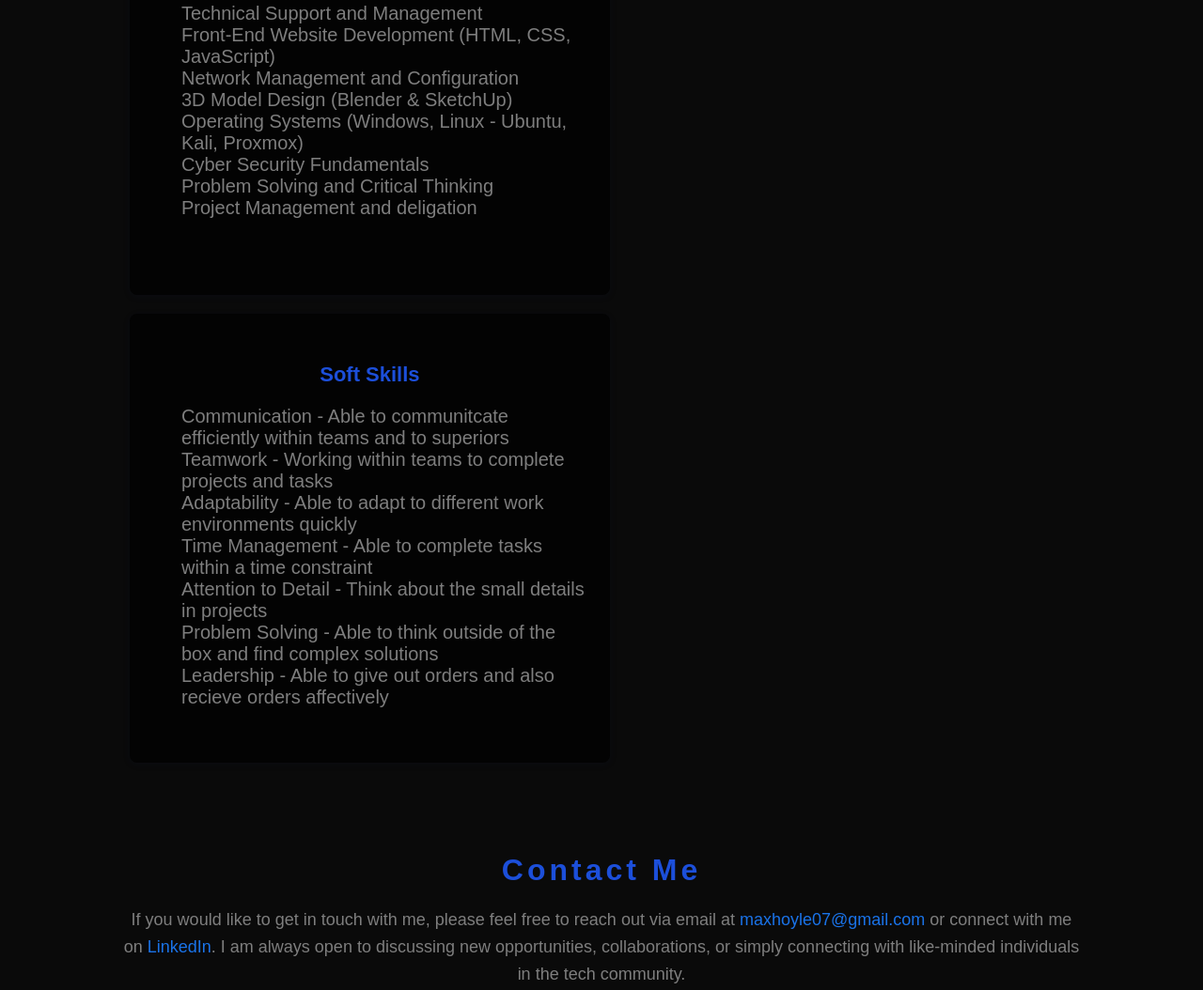
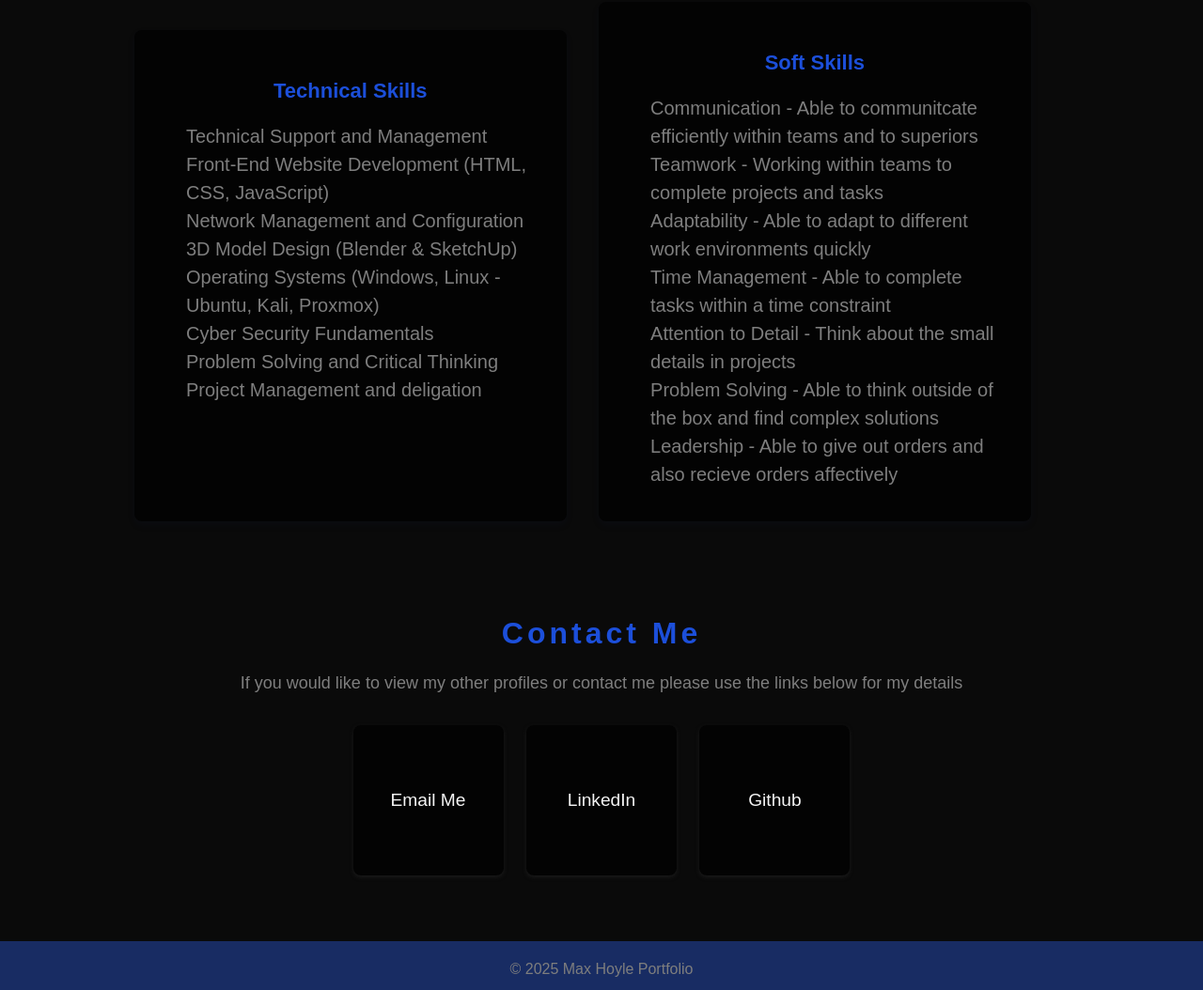
Before and after one commit to MaxHoyle07/Portfilio, a plain HTML site: page Public/index.html in a window 1280 px wide. Shown: the part 2886-3940 px from the top of the page at 94% size. Drawn offline with Linux system fonts and the light colour scheme.

Commit message:
new interactivity

```diff
--- a/Public/index.html
+++ b/Public/index.html
@@ -64,13 +64,15 @@
                     <h3>3D Model Designer</h3>
                     <h4>Cruck Tent LDT | Westhay, Somerset | Feb 2025 - May 2025</h4>
                     <p>At Cruck Tent I created 3D models using blender and SketchUp of their products which were shown to customers to demonstrate what their products look like before they purchase them. In this position I was given detailed drawings of the structures which were being supplied to the clients and was tasked with creating a to scale 3D Model and scene for the client to view before completing their purchase. This was only done with high end clients who wanted to see how each Tent would look in the space provided and what materials they wanted. </p>
-                </li>
+                </li><br>
+                <hr class="header-divider2">
                 <!--Experience at Brookeside Primary School-->
                 <li>
                     <h3>IT Teaching Assistant</h3>
                     <h4>Brookeside Primary School | Street, Somerset | May 2025 - Present</h4>
                     <p>As my industry placement for college, I helped teach year 5 students at brookside primary school during their Computing lessons. We made simple electronic circuits, and we have been learning about databases. In this position we would attend the lessons on a tuesday after lunch with two classes one after another where we would support the teacher with the tasks for that lesson, we were making very simple electronic circits and helping the year 5's to assemble and learn how they functioned.</p>
-                </li>
+                </li><br>
+                <hr class="header-divider2">
                 <!--Experience at Strode College-->
                 <li>
                     <h3>IT Technician</h3>
@@ -93,7 +95,7 @@
                 <li>Cyber Security Fundamentals</li>
                 <li>Problem Solving and Critical Thinking</li>
                 <li>Project Management and deligation</li>
-                <br><br>
+                <br><br><br>
             </ul>
             </div>
             <div class="skillblock">
@@ -106,14 +108,18 @@
                 <li>Attention to Detail - Think about the small details in projects</li>
                 <li>Problem Solving - Able to think outside of the box and find complex solutions</li>
                 <li>Leadership - Able to give out orders and also recieve orders affectively</li>
-                <br>
             </ul>
             </div>
         </section>
         <!--Contact Details: This is to give people a way to contact me-->
         <section id="contact">
             <h2>Contact Me</h2>
-            <p>If you would like to get in touch with me, please feel free to reach out via email at <a class="weblink2" href="mailto:maxhoyle07@gmail.com">maxhoyle07@gmail.com</a> or connect with me on <a class="weblink2" href="https://www.linkedin.com/in/max-hoyle-123456789/" target="_blank">LinkedIn</a>. I am always open to discussing new opportunities, collaborations, or simply connecting with like-minded individuals in the tech community.</p>
+            <p>If you would like to view my other profiles or contact me please use the links below for my details</p>
+            <div class="btn-container2">
+                <button class="btn2" onclick="window.location.href='mailto:maxhoyle07@gmail.com'">Email Me</button>
+                <button class="btn2" onclick="window.open('https://www.linkedin.com/in/max-hoyle-6b1911332/', '_blank')">LinkedIn</button>
+                <button class="btn2" onclick="window.location.href='https://github.com/MaxHoyle07', '_blank'">Github</button>
+            </div>
         </section>
     </main>
 <!--Footer goes here-->
--- a/Public/styles.css
+++ b/Public/styles.css
@@ -33,6 +33,12 @@ header p{
     border: none;
     border-top: 2px solid #7e7e7e;
     width: 70%;
+    margin: 8px auto;
+}
+.header-divider2 {
+    border: none;
+    border-top: 2px solid #7e7e7e;
+    width: 100%;
     margin: 8px auto;
 }
 
@@ -133,7 +139,7 @@ header p{
     transform-origin: center center;
 }
 #projects ul li:hover {
-    box-shadow: 0 8px 12px rgba(24,44,99,0.15);
+    box-shadow: 0 10px 14px rgba(24,44,99,0.15);
     transform: translateY(-8px);
     transform: scale(1.05);
     cursor: default;
@@ -303,17 +309,19 @@ header p{
     padding-left: 30px;
     text-align: left;
     font-size: 20px;
+    line-height: 30px;
 }
 .skillblock {
     display: inline-block;
     background: #030303;
     border-radius: 8px;
-    box-shadow: 0 2px 8px rgba(24,44,99,0.08);
-    margin: 10px;
+    box-shadow: 0 4px 8px rgba(24,44,99,0.08);
+    margin: 15px;
     padding: 15px 25px;
     font-size: 16px;
     color: #7e7e7e;
-    width: 45%;
+    width: 40%;
+    height: max-content;
 }
 
 /*footer styles*/
@@ -403,3 +411,33 @@ footer{
     color: #7e7e7e;
     text-align: center;
 }
+
+.btn-container2 {
+    width: 100%;
+    margin: 20px auto;
+    text-decoration: none;
+    text-align: center;
+}
+
+.btn2{
+    display: inline-block;
+    margin: 10px;
+    padding: 10px 20px;
+    border-radius: 8px;
+    cursor: pointer;
+    transition: ease-in-out 0.5s;
+    color: whitesmoke;
+    font-size: larger;
+    text-decoration: none;
+    background-color: #030303;
+    text-align: center;
+    width: 20vh;
+    height: 20vh;
+    border: none;
+    box-shadow: #1a1a1a 0px 2px 4px;
+}
+
+.btn2:hover {
+    transform: scale(1.05);
+    box-shadow: #1a73e8 0px 4px 6px;
+}
```
Also changed, not shown: Public/images/email icon.png (added), Public/images/github icon.png (added), Public/images/linkedin icon.png (added).
